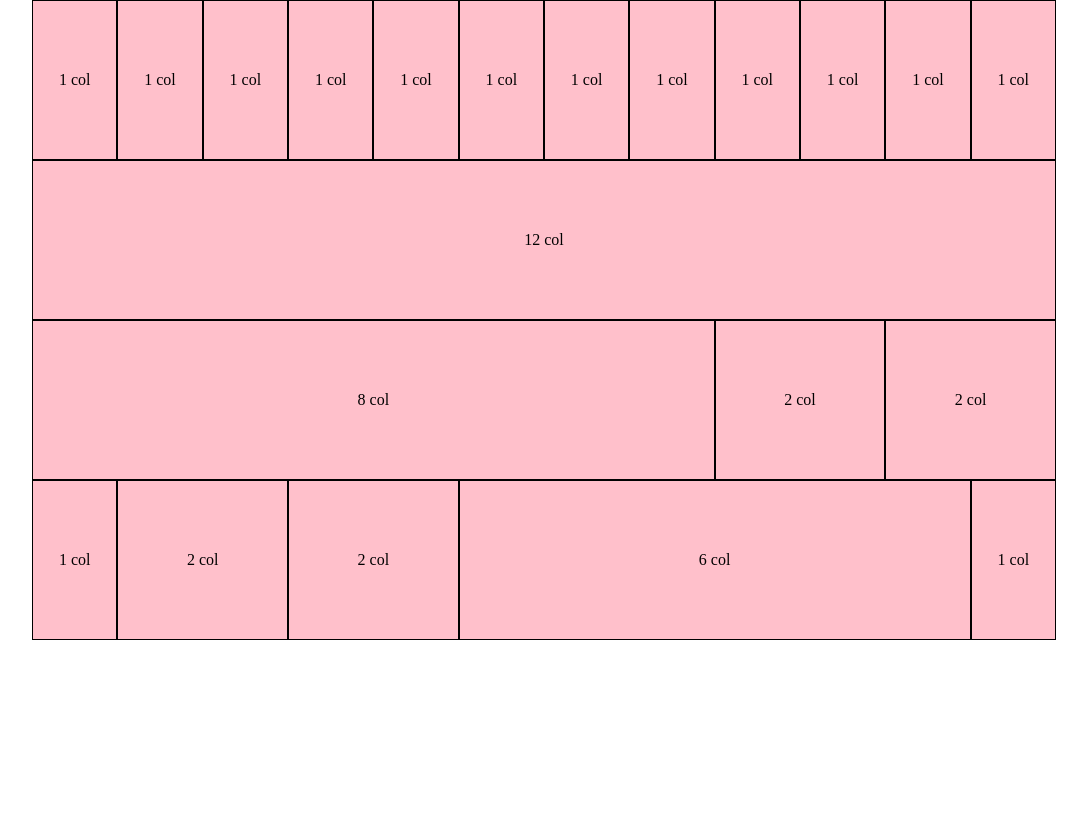
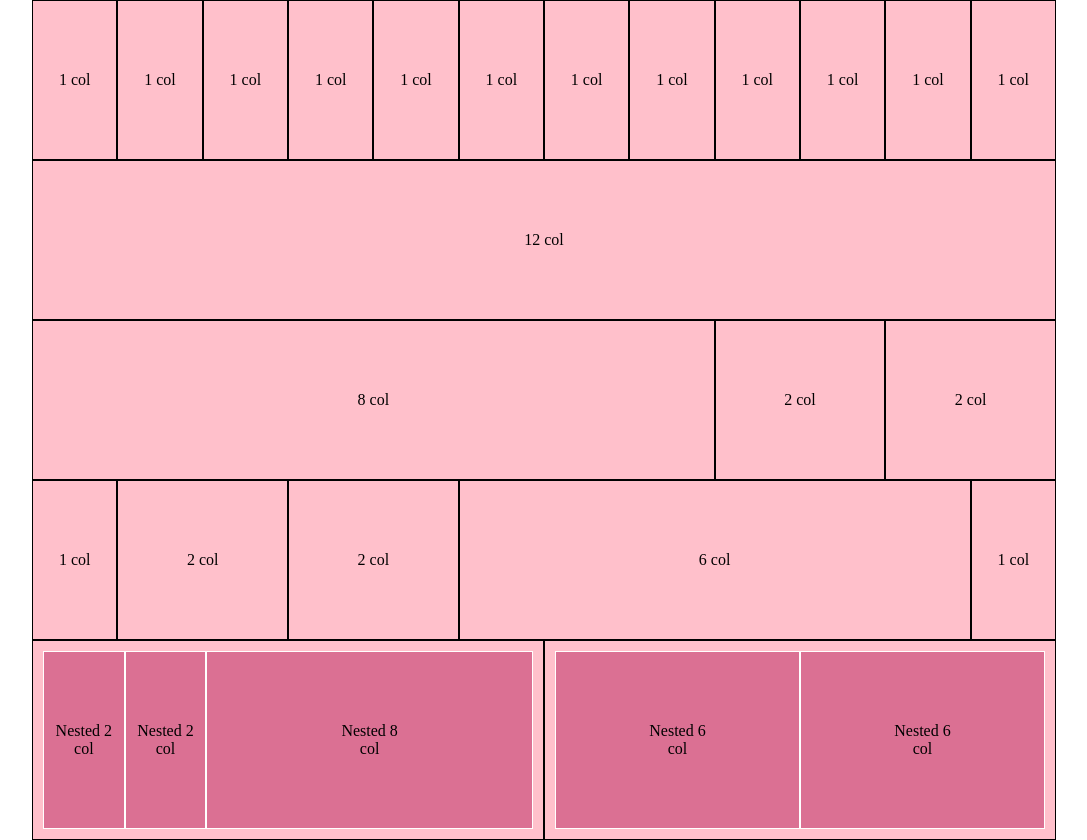
Before and after one commit to Polidora90/html-css-12bool, a plain HTML site: page index.html in a window 1280 px wide. Shown: the whole page, without its empty margins (96-1183 px from the left). Before the commit the page ends 800 px from the top, so only its background shows below. Drawn offline with Linux system fonts and the light colour scheme.

Commit message:
completa il progetto, still not perfect

```diff
--- a/index.html
+++ b/index.html
@@ -45,7 +45,19 @@
         </div>
 
         <div class="row">
-
+            <div class="col-6">
+                <div class="row">
+                    <div class="col-2"><span>Nested 2 col</span></div>
+                    <div class="col-2"><span>Nested 2 col</span></div>
+                    <div class="col-8"><span>Nested 8 <br> col</span></div>
+                </div>
+            </div>
+            <div class="col-6">
+                <div class="row">
+                    <div class="col-6"><span>Nested 6 <br> col</span></div>
+                    <div class="col-6"><span>Nested 6 <br> col</span></div>
+                </div>
+            </div>
         </div>
 
     </div>
--- a/styles/style.css
+++ b/styles/style.css
@@ -20,3 +20,12 @@ span {
     display: inline-block;
     padding: 70px 0;
 }
+
+.container>.row>[class*="col-"]>.row>[class*="col-"] {
+    border: 1px solid white;
+    background-color: palevioletred;
+}
+
+.container>.row>[class*="col-"]>.row {
+    padding: 10px;
+}
```
